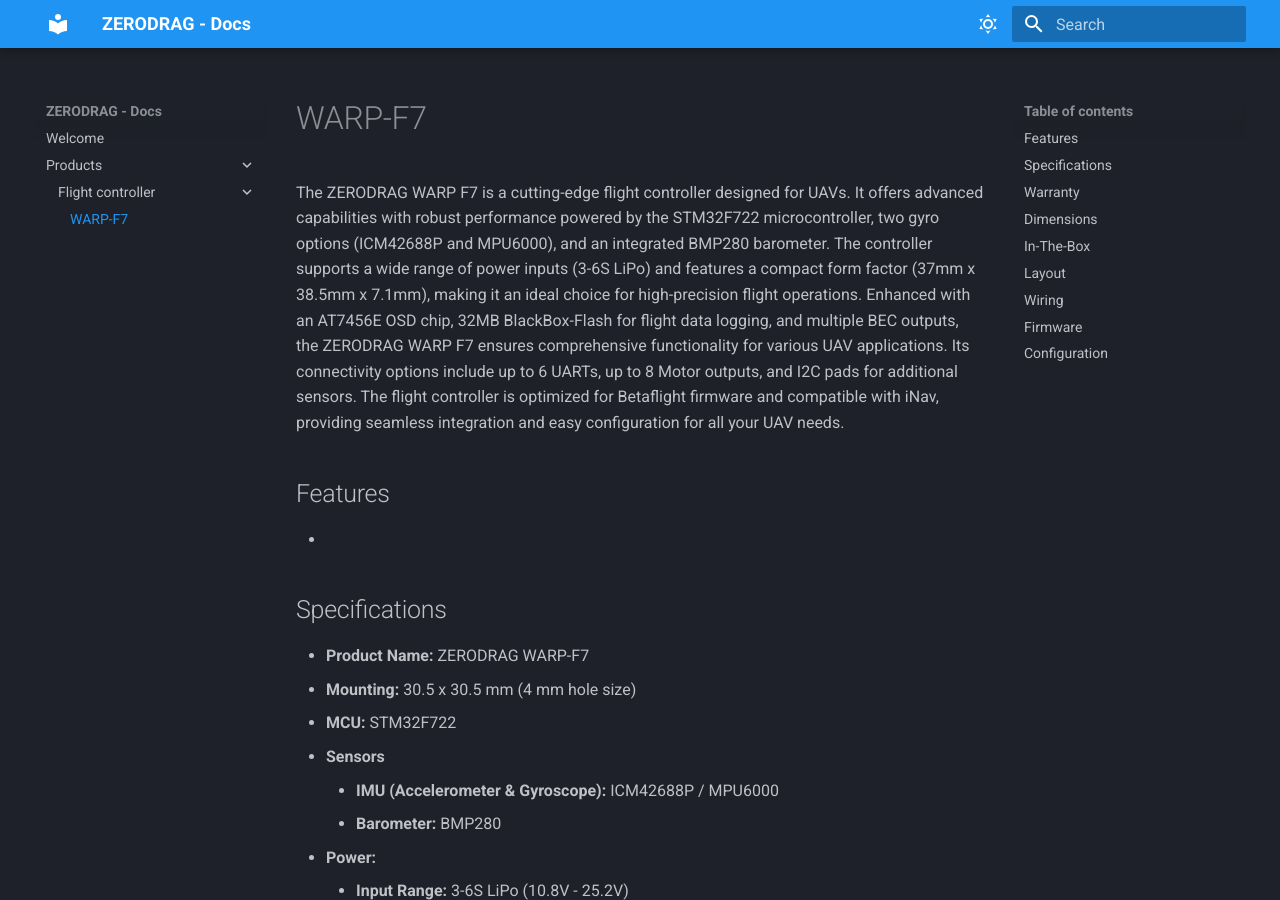
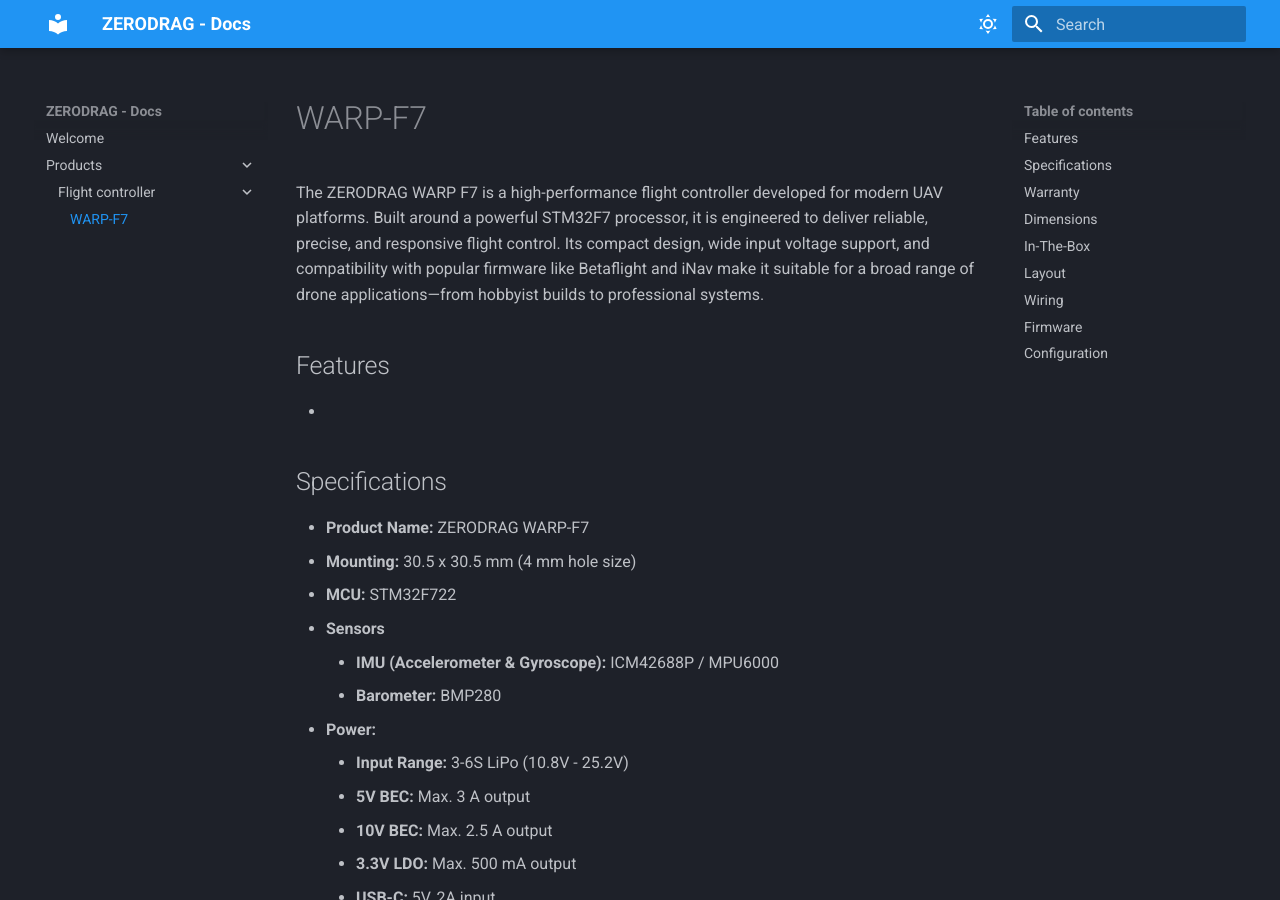
Before and after one commit to Zerodrag-Technologies/Zerodrag-Docs, an MkDocs documentation site: the page built from docs/products/flight-controller/warp.md, in a window 1280 px wide and 900 px high. Built offline with MkDocs 1.6.1 and Material for MkDocs 9.7.7, drawn with Linux system fonts in a browser that asks for light colours.

Commit message:
Changed the intro to be more concise.

```diff
--- a/docs/products/flight-controller/warp.md
+++ b/docs/products/flight-controller/warp.md
@@ -1,16 +1,8 @@
 
 # WARP-F7
 
-The ZERODRAG WARP F7 is a cutting-edge flight controller designed for UAVs. It offers advanced
-capabilities with robust performance powered by the STM32F722 microcontroller, two gyro options
-(ICM42688P and MPU6000), and an integrated BMP280 barometer. The controller supports a wide
-range of power inputs (3-6S LiPo) and features a compact form factor (37mm x 38.5mm x 7.1mm),
-making it an ideal choice for high-precision flight operations.
-Enhanced with an AT7456E OSD chip, 32MB BlackBox-Flash for flight data logging, and multiple BEC
-outputs, the ZERODRAG WARP F7 ensures comprehensive functionality for various UAV applications.
-Its connectivity options include up to 6 UARTs, up to 8 Motor outputs, and I2C pads for additional
-sensors. The flight controller is optimized for Betaflight firmware and compatible with iNav,
-providing seamless integration and easy configuration for all your UAV needs.
+The ZERODRAG WARP F7 is a high-performance flight controller developed for modern UAV platforms. Built around a powerful STM32F7 processor, it is engineered to deliver reliable, precise, and responsive flight control. Its compact design, wide input voltage support, and compatibility with popular firmware like Betaflight and iNav make it suitable for a broad range of drone applications—from hobbyist builds to professional systems.
+
 
 ## Features
 
```
